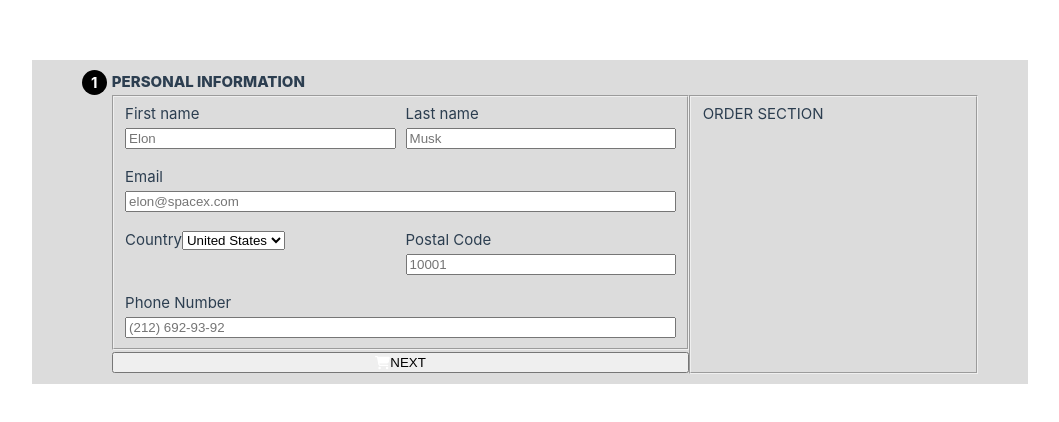
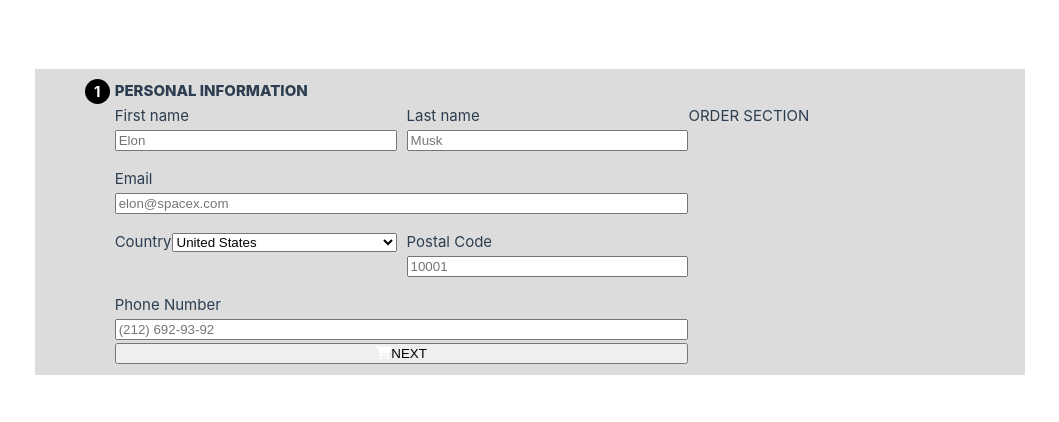
Before and after one commit to b-e-a-t-a/vue3-purchase-form, a Vue app: page / in a window 1280 px wide. Shown: the part 178-600 px from the top of the page, without its empty margins (110-1169 px from the left). Built offline with nearby package versions, Linux system fonts and the light colour scheme.

Commit message:
Create FormSelect

```diff
--- a/src/App.vue
+++ b/src/App.vue
@@ -29,9 +29,15 @@
   @media (min-width: 900px)
     flex-direction: row !important
 
+fieldset
+  border: 0
+  margin: 0
+  padding: 0
+
 h4, button
   text-transform: uppercase
   font-weight: 800
+
 input
   width: 100%
 
--- /dev/null
+++ b/src/components/FormSelect.vue
@@ -0,0 +1,43 @@
+<template>
+  <div class="form-select">
+    <label>{{ label }}</label>
+    <select
+      :value="modelValue"
+      class="select"
+      v-bind="{
+        ...$attrs,
+        onChange: ($event) => { $emit('update:modelValue', $event.target.value) }
+      }"
+    >
+      <option
+        v-for="(option, idx) in options"
+        :key="idx"
+        :value="option"
+        :selected="option === modelValue"
+      >
+        {{ option }}
+      </option>
+    </select>
+  </div>
+</template>
+
+<script setup>
+defineProps({
+  label: {
+    type: String,
+    default: ""
+  },
+  modelValue: {
+    type: [String, Number],
+    default: ""
+  },
+  options: {
+    type: Array,
+    required: true
+  }
+})
+
+</script>
+
+<style lang="sass" scoped>
+</style>
--- a/src/components/PurchaseForm.vue
+++ b/src/components/PurchaseForm.vue
@@ -22,19 +22,11 @@
               class="wide"
             />
 
-            <div>
-              <label>Country</label>
-              <select v-model="formData.country">
-                <option
-                  v-for="(country, idx) in countries"
-                  :key="idx"
-                  :value="country"
-                  :selected="country === formData.country"
-                >
-                  {{ country }}
-                </option>
-              </select>
-            </div>
+            <FormSelect
+              v-model="formData.country"
+              label="Country"
+              :options="countries"
+            />
 
             <FormInput
               v-model="formData.postalCode"
@@ -74,6 +66,8 @@
 
 <script setup>
 import FormInput from "./FormInput.vue";
+import FormSelect from "./FormSelect.vue";
+import { COUNTRIES } from "../utils/content.js";
 
 import { ref } from "vue";
 
@@ -82,7 +76,7 @@
     type: Number,
     default: 1
   }
-})
+});
 
 const formData = ref({
   firstName: "",
@@ -93,10 +87,7 @@
   phoneNumber: ""
 });
 
-const countries = ref([
-  "Poland",
-  "United States"
-]);
+const countries = COUNTRIES;
 
 const emit = defineEmits(["go-next", "go-previous"]);
 
--- /dev/null
+++ b/src/utils/content.js
@@ -0,0 +1,206 @@
+export const COUNTRIES = [
+  "Afghanistan",
+  "Albania",
+  "Algeria",
+  "Andorra",
+  "Angola",
+  "Antigua & Deps",
+  "Argentina",
+  "Armenia",
+  "Australia",
+  "Austria",
+  "Azerbaijan",
+  "Bahamas",
+  "Bahrain",
+  "Bangladesh",
+  "Barbados",
+  "Belarus",
+  "Belgium",
+  "Belize",
+  "Benin",
+  "Bhutan",
+  "Bolivia",
+  "Bosnia Herzegovina",
+  "Botswana",
+  "Brazil",
+  "Brunei",
+  "Bulgaria",
+  "Burkina",
+  "Burma",
+  "Burundi",
+  "Cambodia",
+  "Cameroon",
+  "Canada",
+  "Cape Verde",
+  "Central African Rep",
+  "Chad",
+  "Chile",
+  "People\'s Republic of China",
+  "Republic of China",
+  "Colombia",
+  "Comoros",
+  "Democratic Republic of the Congo",
+  "Republic of the Congo",
+  "Costa Rica",
+  "Cia",
+  "Cuba",
+  "Cyprus",
+  "Czech Republic",
+  "Danzig",
+  "Denmark",
+  "Djibouti",
+  "Dominica",
+  "Dominican Republic",
+  "East Timor",
+  "Ecuador",
+  "Egypt",
+  "El Salvador",
+  "Equatorial Guinea",
+  "Eritrea",
+  "Estonia",
+  "Ethiopia",
+  "Fiji",
+  "Finland",
+  "France",
+  "Gabon",
+  "Gaza Strip",
+  "The Gambia",
+  "Georgia",
+  "Germany",
+  "Ghana",
+  "Greece",
+  "Grenada",
+  "Guatemala",
+  "Guinea",
+  "Guinea-Bissau",
+  "Guyana",
+  "Haiti",
+  "Holy Roman Empire",
+  "Honduras",
+  "Hungary",
+  "Iceland",
+  "India",
+  "Indonesia",
+  "Iran",
+  "Iraq",
+  "Republic of Ireland",
+  "Israel",
+  "Italy",
+  "Ivory Coast",
+  "Jamaica",
+  "Japan",
+  "Jonathanland",
+  "Jordan",
+  "Kazakhstan",
+  "Kenya",
+  "Kiribati",
+  "North Korea",
+  "South Korea",
+  "Kosovo",
+  "Kuwait",
+  "Kyrgyzstan",
+  "Laos",
+  "Latvia",
+  "Lebanon",
+  "Lesotho",
+  "Liberia",
+  "Libya",
+  "Liechtenstein",
+  "Lithuania",
+  "Luxembourg",
+  "Macedonia",
+  "Madagascar",
+  "Malawi",
+  "Malaysia",
+  "Maldives",
+  "Mali",
+  "Malta",
+  "Marshall Islands",
+  "Mauritania",
+  "Mauritius",
+  "Mexico",
+  "Micronesia",
+  "Moldova",
+  "Monaco",
+  "Mongolia",
+  "Montenegro",
+  "Morocco",
+  "Mount Athos",
+  "Mozambique",
+  "Namibia",
+  "Nauru",
+  "Nepal",
+  "Newfoundland",
+  "Netherlands",
+  "New Zealand",
+  "Nicaragua",
+  "Niger",
+  "Nigeria",
+  "Norway",
+  "Oman",
+  "Ottoman Empire",
+  "Pakistan",
+  "Palau",
+  "Panama",
+  "Papua New Guinea",
+  "Paraguay",
+  "Peru",
+  "Philippines",
+  "Poland",
+  "Portugal",
+  "Prussia",
+  "Qatar",
+  "Romania",
+  "Rome",
+  "Russian Federation",
+  "Rwanda",
+  "St Kitts & Nevis",
+  "St Lucia",
+  "Saint Vincent & the Grenadines",
+  "Samoa",
+  "San Marino",
+  "Sao Tome & Principe",
+  "Saudi Arabia",
+  "Senegal",
+  "Serbia",
+  "Seychelles",
+  "Sierra Leone",
+  "Singapore",
+  "Slovakia",
+  "Slovenia",
+  "Solomon Islands",
+  "Somalia",
+  "South Africa",
+  "Spain",
+  "Sri Lanka",
+  "Sudan",
+  "Suriname",
+  "Swaziland",
+  "Sweden",
+  "Switzerland",
+  "Syria",
+  "Tajikistan",
+  "Tanzania",
+  "Thailand",
+  "Togo",
+  "Tonga",
+  "Trinidad & Tobago",
+  "Tunisia",
+  "Turkey",
+  "Turkmenistan",
+  "Tuvalu",
+  "Uganda",
+  "Ukraine",
+  "United Arab Emirates",
+  "United Kingdom",
+  "United States",
+  "Uruguay",
+  "Uzbekistan",
+  "Vanuatu",
+  "Vatican City",
+  "Venezuela",
+  "Vietnam",
+  "Yemen",
+  "Zambia",
+  "Zimbabwe"
+];
```
